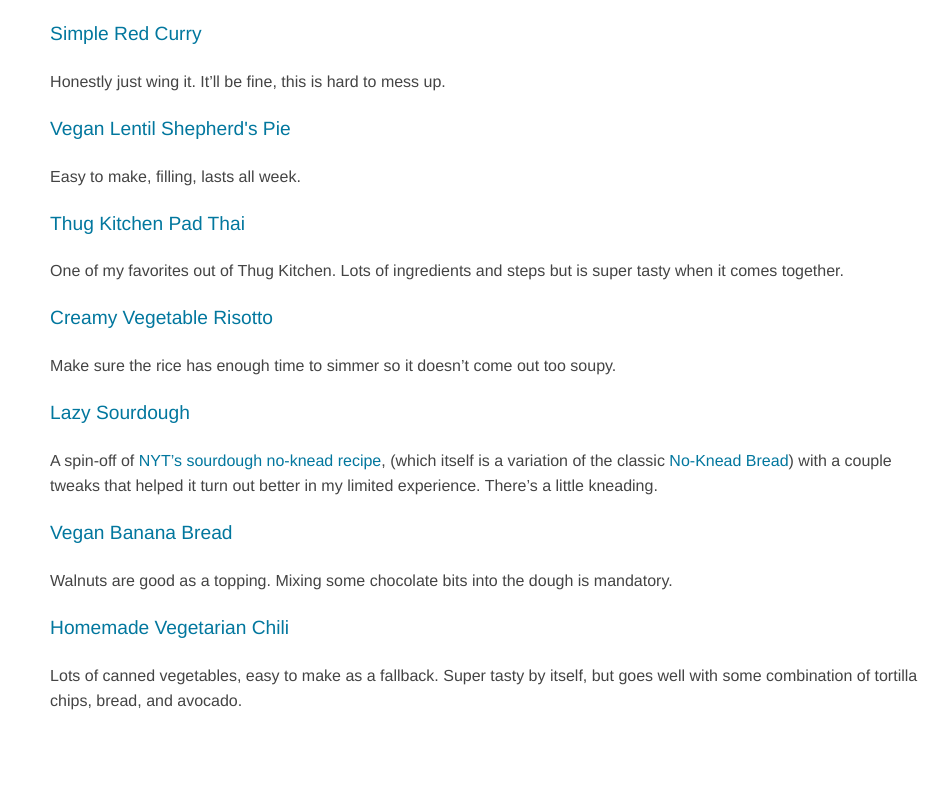
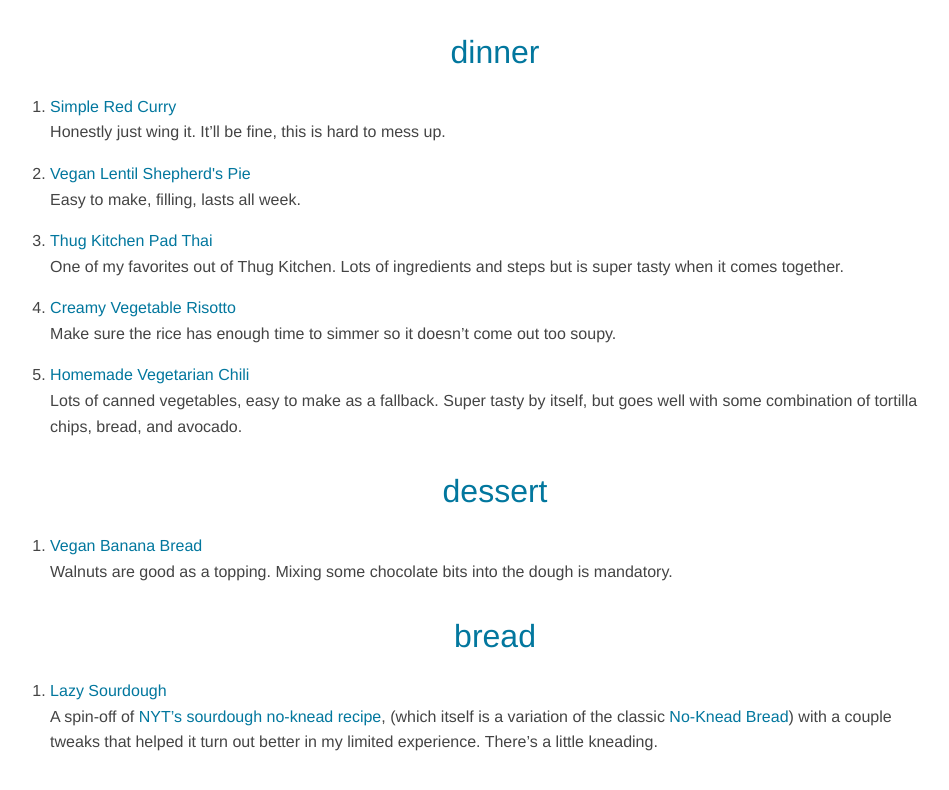
Before and after one commit to erik/food, a Jekyll site: the page built from index.md, in a window 1280 px wide. Shown: the top 790 px of the page, without its empty margins (145-1094 px from the left). Built offline with Jekyll 4.4.1, drawn with Linux system fonts in a browser that asks for light colours.

Commit message:
Add some goofy category listing to index page

```diff
--- a/_layouts/index.html
+++ b/_layouts/index.html
@@ -4,17 +4,23 @@ layout: default
 
 <link rel="stylesheet" href="/assets/css/base.css">
 
-{%- if site.posts.size > 0 -%}
+{% for category in site.categories %}
+{% capture category_name %}{{ category | first }}{% endcapture %}
+<section class="category-listing">
+    <h1 class="category-title">{{ category_name | title }}</h1>
     <ul class="post-list">
-    {%- for post in site.posts -%}
+        {%- for post in site.categories[category_name] -%}
         <li>
-        <h3>
+            <div class="post-title">
                 <a class="post-link" href="{{ post.url | relative_url }}">
                     {{ post.title | escape }}
                 </a>
-        </h3>
+            </div>
+            <div class="post-excerpt">
                 {{ post.excerpt }}
+            </div>
         </li>
         {%- endfor -%}
     </ul>
-{%- endif -%}
+</section>
+{% endfor %}
--- /dev/null
+++ b/_sass/listing.scss
@@ -0,0 +1,20 @@
+a {
+  text-decoration: none;
+}
+
+.post-list {
+  list-style: number;
+  padding: 0;
+
+  .post-excerpt p {
+    margin-top: 0;
+  }
+}
+
+.category-title {
+  font-size: 2em;
+  text-transform: full-width;
+  text-align: center;
+  padding-bottom: 0;
+  margin-bottom: 0;
+}
--- a/assets/css/base.scss
+++ b/assets/css/base.scss
@@ -3,12 +3,4 @@
 
 @import 'variables';
 @import 'base';
-
-.post-list {
-  list-style: none;
-  padding: 0;
-}
-
-a {
-  text-decoration: none;
-}
+@import 'listing';
```
Lines whose indentation alone changed are shown as unchanged.
